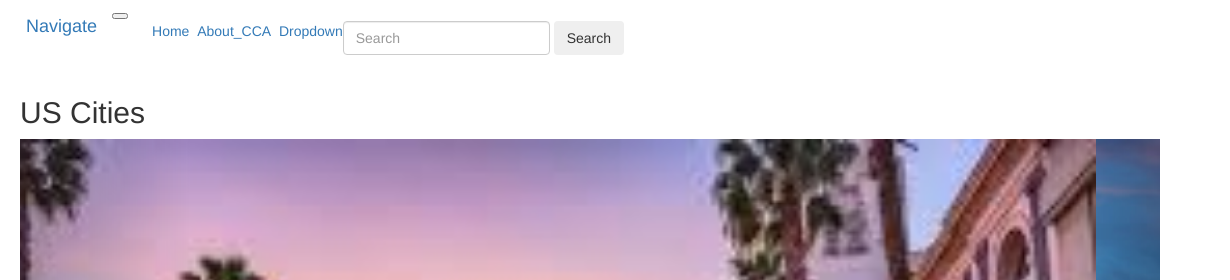
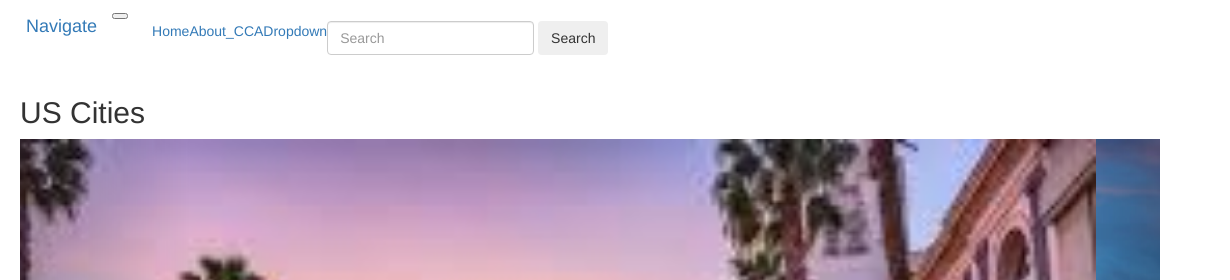
Before and after one commit to shubhamnarayan2003/usacities, a plain HTML site: page index.html in a window 1280 px wide. Shown: the top 280 px of the page, 50-1280 px from the left. Drawn offline with nearby package versions, Linux system fonts and the light colour scheme.

Commit message:
Update index.html

```diff
--- a/index.html
+++ b/index.html
@@ -25,7 +25,7 @@
         <a class="nav-link" href="#">Home <span class="sr-only">(current)</span></a>
       </li>
       <li class="nav-item">
-        <a class="nav-link" href="https://www.ccanitd.in/about">&nbsp&nbspAbout_CCA&nbsp&nbsp</a>
+        <a class="nav-link" href="https://www.ccanitd.in/about">About_CCA</a>
       </li>
       <li class="nav-item dropdown">
         <a class="nav-link dropdown-toggle" href="#" id="navbarDropdown" role="button" data-toggle="dropdown" aria-haspopup="true" aria-expanded="false">
```
